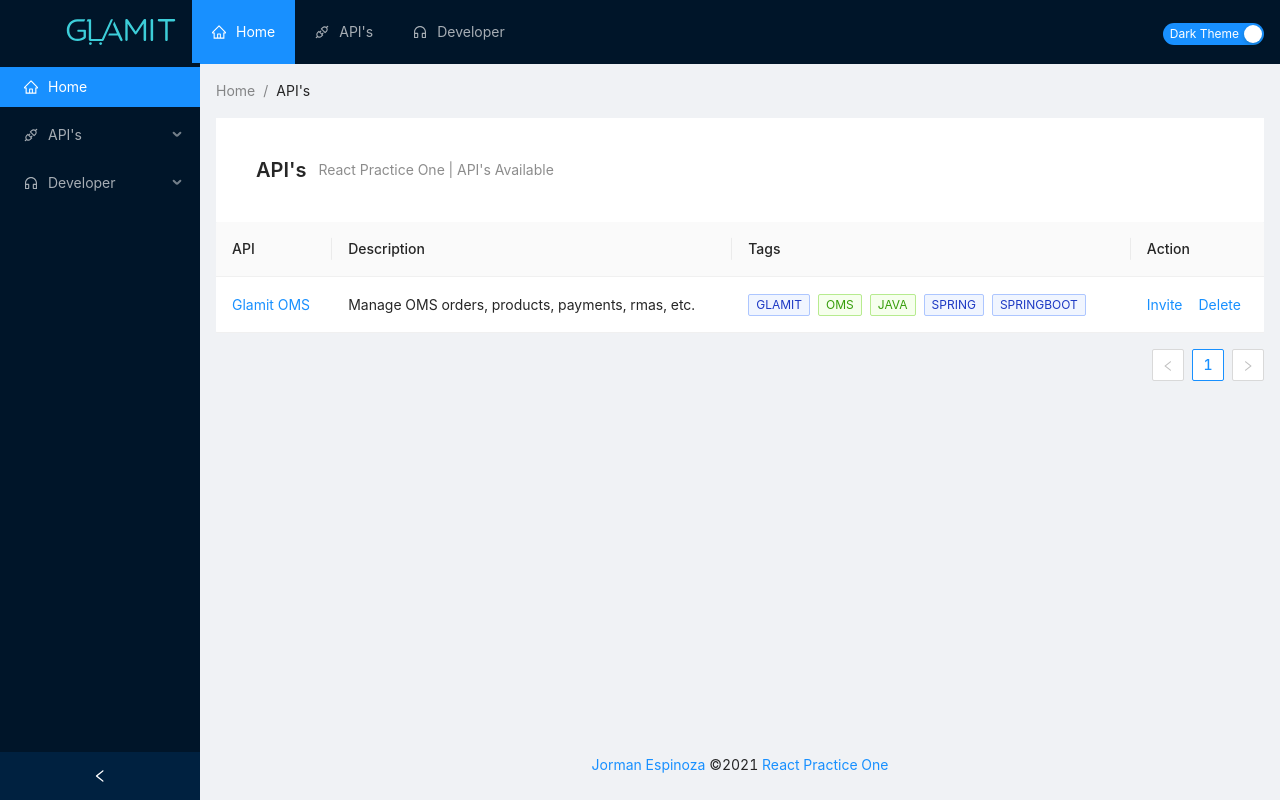
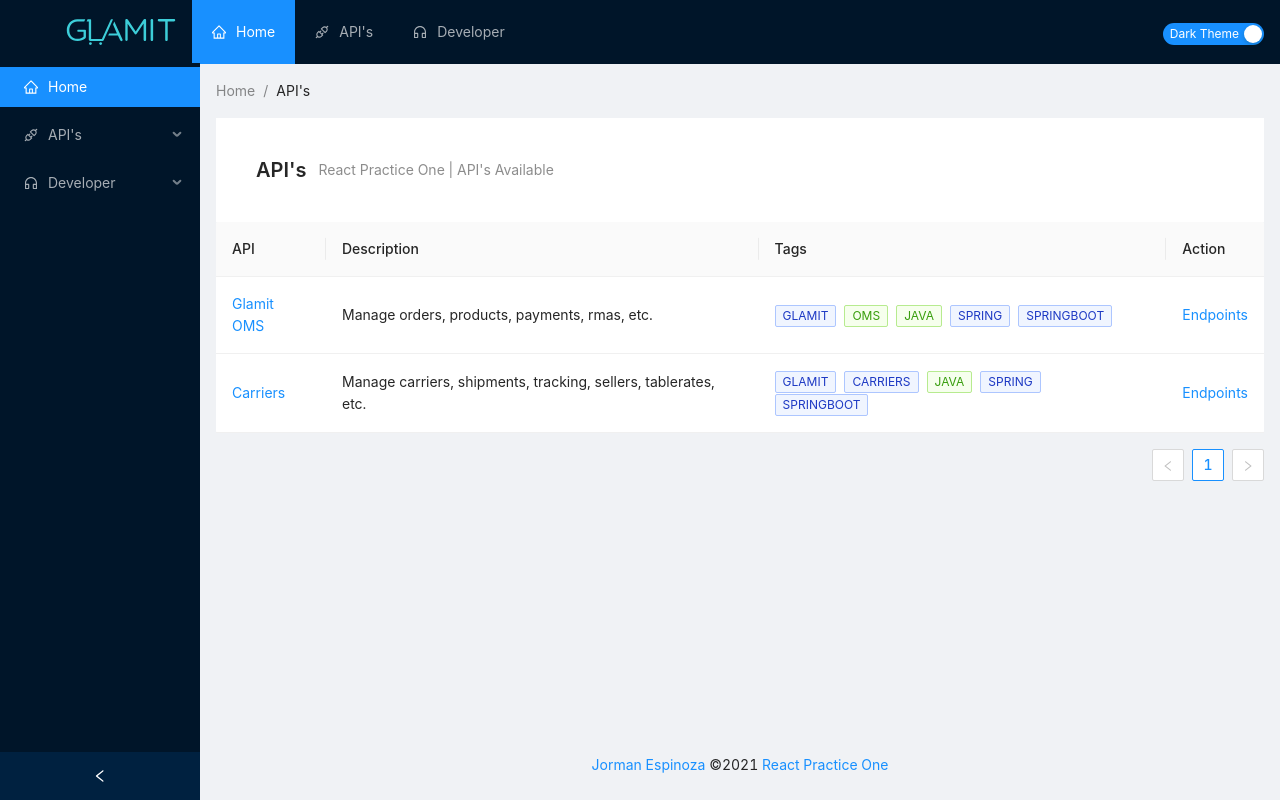
Before and after one commit to jormanespinoza/react-practice-one, a React (Create React App) app: page /apis in a window 1280 px wide. Built offline with nearby package versions, Linux system fonts and the light colour scheme.

Commit message:
add: APIs list

```diff
--- a/src/pages/ApisPage.tsx
+++ b/src/pages/ApisPage.tsx
@@ -7,12 +7,17 @@ interface Props { }
 
 const ApisPage = (props: Props) => {
   const { } = props
+
   const columns = [
     {
       title: 'API',
-      dataIndex: 'api',
       key: 'api',
-      render: (text: any) => <Link key="glamit-oms" to="/apis/glamit-oms">{text}</Link>,
+      render: (data: any) => {
+        const { api, to, key } = data
+        return (
+          <Link to={to} key={key}>{api}</Link>
+        )
+      }
     },
     {
       title: 'Description',
@@ -23,40 +28,45 @@ const ApisPage = (props: Props) => {
       title: 'Tags',
       key: 'tags',
       dataIndex: 'tags',
-      render: (tags: any) => (
-        <>
-          {tags.map((tag: any) => {
-            let color = tag.length > 5 ? 'geekblue' : 'green';
-            if (tag === 'loser') {
-              color = 'volcano';
-            }
+      render: (tags: any) => (tags.map((tag: any) => {
+          const color = tag.length > 5 ? 'geekblue' : 'green'
+
           return (
             <Tag color={color} key={tag}>
               {tag.toUpperCase()}
             </Tag>
-            );
-          })}
-        </>
+          )
+        })
       ),
     },
     {
       title: 'Action',
       key: 'action',
-      render: (text: any, record: any) => (
+      render: (data: any) => {
+        const {to, key} = data
+        return (
           <Space size="middle">
-          <a>Invite {record.name}</a>
-          <a>Delete</a>
+            <Link to={to} key={key}>Endpoints</Link>
           </Space>
-      ),
+        )
+      }
     },
   ];
 
   const data = [
     {
-      key: '1',
+      key: 'glamit-oms',
       api: 'Glamit OMS',
-      description: 'Manage OMS orders, products, payments, rmas, etc.',
+      description: 'Manage orders, products, payments, rmas, etc.',
       tags: ['glamit', 'oms', 'java', 'spring', 'springboot'],
+      to: '/apis/glamit-oms'
+    },
+    {
+      key: 'carriers',
+      api: 'Carriers',
+      description: 'Manage carriers, shipments, tracking, sellers, tablerates, etc.',
+      tags: ['glamit', 'carriers', 'java', 'spring', 'springboot'],
+      to: '/apis/carriers'
     }
   ]
 
```
Lines whose indentation alone changed are shown as unchanged.
